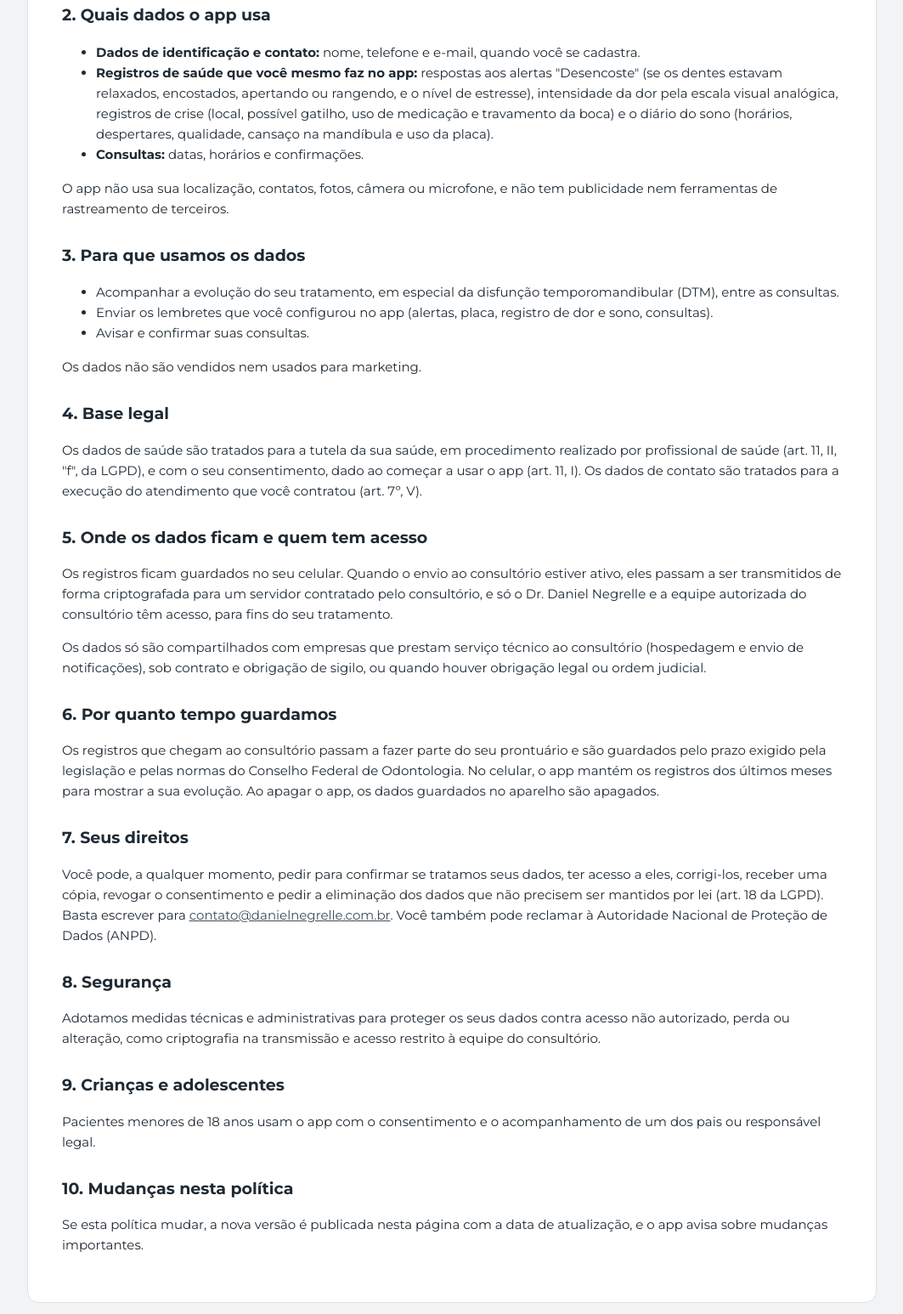
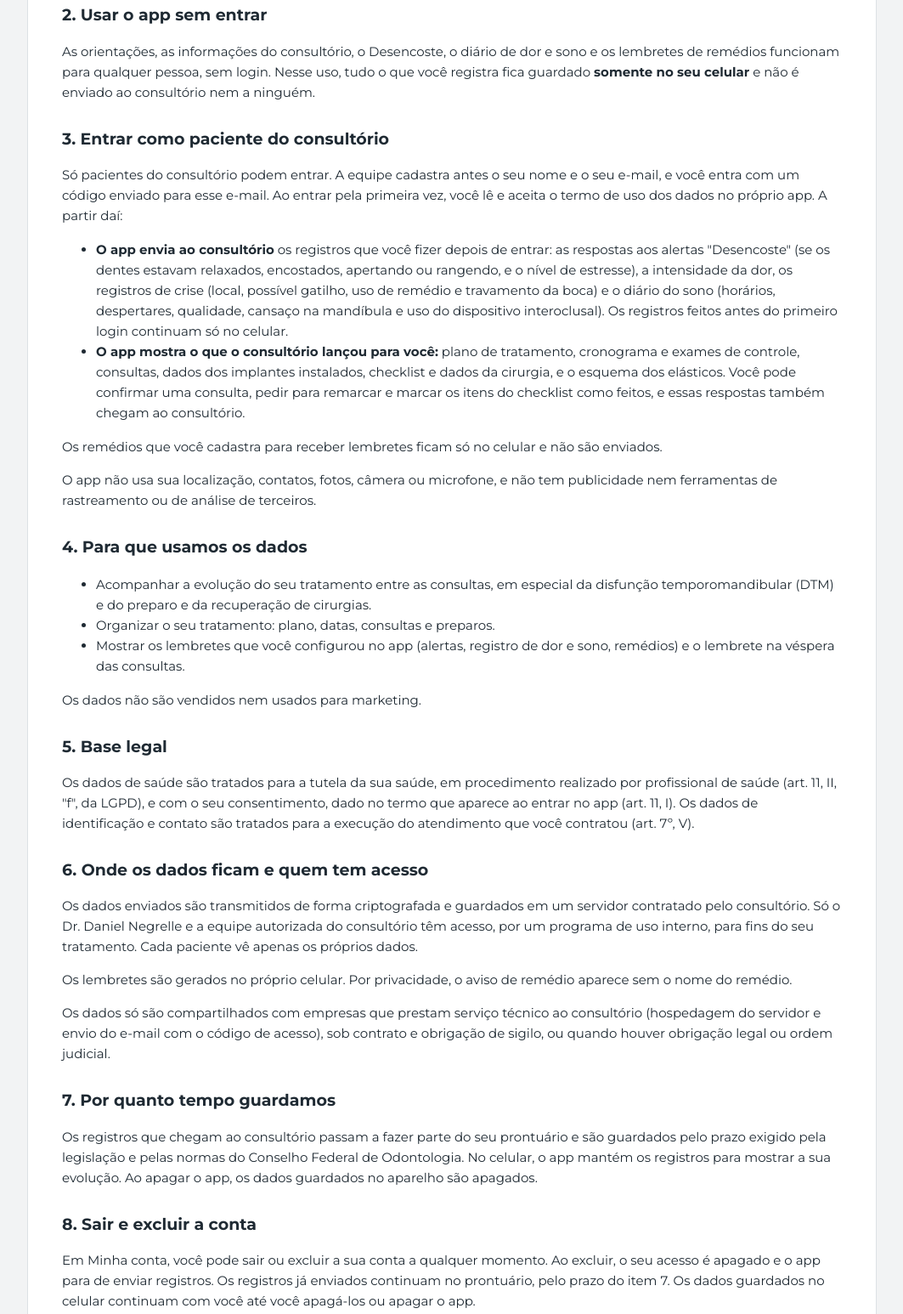
Before and after one commit to DanCWBtech/site-consultorio, a plain HTML site: page privacidade.html in a window 1280 px wide. Shown: the part 490-2036 px from the top of the page at 85% size, without its empty margins (108-1171 px from the left). Drawn offline with Linux system fonts and the light colour scheme.

Commit message:
Política de privacidade do app atualizada para o login e o envio ao consultório
Co-Authored-By: Claude Opus 5.5 <noreply@anthropic.com>
Claude-Session: https://claude.ai/code/session_01DCCygMSby84BQPEXwohsEJ

```diff
--- a/privacidade.html
+++ b/privacidade.html
@@ -39,50 +39,58 @@
 <main>
 <div class="wrap"><article class="doc">
     <h1>Política de Privacidade do App do Paciente</h1>
-    <p class="muted">Última atualização: 28 de outubro de 2026</p>
+    <p class="muted">Última atualização: 25 de novembro de 2026</p>
 
-    <p>Esta política explica como o aplicativo <strong>Dr. Daniel Negrelle</strong> ("app") trata os dados dos pacientes, de acordo com a Lei Geral de Proteção de Dados (Lei nº 13.709/2018, LGPD).</p>
+    <p>Esta política explica como o aplicativo <strong>Dr. Daniel Negrelle</strong> ("app") trata os dados dos seus usuários, de acordo com a Lei Geral de Proteção de Dados (Lei nº 13.709/2018, LGPD).</p>
 
     <h2>1. Quem é o responsável pelos seus dados</h2>
     <p>O controlador dos dados é o consultório do <strong>Dr. Daniel Negrelle</strong>, cirurgião-dentista, CRO-PR 16620, com endereço na Av. João Gualberto, 1946, Alto da Glória, Curitiba – PR.</p>
     <p>Para qualquer assunto sobre os seus dados, escreva para <a href="mailto:contato@danielnegrelle.com.br">contato@danielnegrelle.com.br</a>.</p>
 
-    <h2>2. Quais dados o app usa</h2>
+    <h2>2. Usar o app sem entrar</h2>
+    <p>As orientações, as informações do consultório, o Desencoste, o diário de dor e sono e os lembretes de remédios funcionam para qualquer pessoa, sem login. Nesse uso, tudo o que você registra fica guardado <strong>somente no seu celular</strong> e não é enviado ao consultório nem a ninguém.</p>
+
+    <h2>3. Entrar como paciente do consultório</h2>
+    <p>Só pacientes do consultório podem entrar. A equipe cadastra antes o seu nome e o seu e-mail, e você entra com um código enviado para esse e-mail. Ao entrar pela primeira vez, você lê e aceita o termo de uso dos dados no próprio app. A partir daí:</p>
     <ul>
-      <li><strong>Dados de identificação e contato:</strong> nome, telefone e e-mail, quando você se cadastra.</li>
-      <li><strong>Registros de saúde que você mesmo faz no app:</strong> respostas aos alertas "Desencoste" (se os dentes estavam relaxados, encostados, apertando ou rangendo, e o nível de estresse), intensidade da dor pela escala visual analógica, registros de crise (local, possível gatilho, uso de medicação e travamento da boca) e o diário do sono (horários, despertares, qualidade, cansaço na mandíbula e uso da placa).</li>
-      <li><strong>Consultas:</strong> datas, horários e confirmações.</li>
+      <li><strong>O app envia ao consultório</strong> os registros que você fizer depois de entrar: as respostas aos alertas "Desencoste" (se os dentes estavam relaxados, encostados, apertando ou rangendo, e o nível de estresse), a intensidade da dor, os registros de crise (local, possível gatilho, uso de remédio e travamento da boca) e o diário do sono (horários, despertares, qualidade, cansaço na mandíbula e uso do dispositivo interoclusal). Os registros feitos antes do primeiro login continuam só no celular.</li>
+      <li><strong>O app mostra o que o consultório lançou para você:</strong> plano de tratamento, cronograma e exames de controle, consultas, dados dos implantes instalados, checklist e dados da cirurgia, e o esquema dos elásticos. Você pode confirmar uma consulta, pedir para remarcar e marcar os itens do checklist como feitos, e essas respostas também chegam ao consultório.</li>
     </ul>
-    <p>O app não usa sua localização, contatos, fotos, câmera ou microfone, e não tem publicidade nem ferramentas de rastreamento de terceiros.</p>
+    <p>Os remédios que você cadastra para receber lembretes ficam só no celular e não são enviados.</p>
+    <p>O app não usa sua localização, contatos, fotos, câmera ou microfone, e não tem publicidade nem ferramentas de rastreamento ou de análise de terceiros.</p>
 
-    <h2>3. Para que usamos os dados</h2>
+    <h2>4. Para que usamos os dados</h2>
     <ul>
-      <li>Acompanhar a evolução do seu tratamento, em especial da disfunção temporomandibular (DTM), entre as consultas.</li>
-      <li>Enviar os lembretes que você configurou no app (alertas, placa, registro de dor e sono, consultas).</li>
-      <li>Avisar e confirmar suas consultas.</li>
+      <li>Acompanhar a evolução do seu tratamento entre as consultas, em especial da disfunção temporomandibular (DTM) e do preparo e da recuperação de cirurgias.</li>
+      <li>Organizar o seu tratamento: plano, datas, consultas e preparos.</li>
+      <li>Mostrar os lembretes que você configurou no app (alertas, registro de dor e sono, remédios) e o lembrete na véspera das consultas.</li>
     </ul>
     <p>Os dados não são vendidos nem usados para marketing.</p>
 
-    <h2>4. Base legal</h2>
-    <p>Os dados de saúde são tratados para a tutela da sua saúde, em procedimento realizado por profissional de saúde (art. 11, II, "f", da LGPD), e com o seu consentimento, dado ao começar a usar o app (art. 11, I). Os dados de contato são tratados para a execução do atendimento que você contratou (art. 7º, V).</p>
+    <h2>5. Base legal</h2>
+    <p>Os dados de saúde são tratados para a tutela da sua saúde, em procedimento realizado por profissional de saúde (art. 11, II, "f", da LGPD), e com o seu consentimento, dado no termo que aparece ao entrar no app (art. 11, I). Os dados de identificação e contato são tratados para a execução do atendimento que você contratou (art. 7º, V).</p>
 
-    <h2>5. Onde os dados ficam e quem tem acesso</h2>
-    <p>Os registros ficam guardados no seu celular. Quando o envio ao consultório estiver ativo, eles passam a ser transmitidos de forma criptografada para um servidor contratado pelo consultório, e só o Dr. Daniel Negrelle e a equipe autorizada do consultório têm acesso, para fins do seu tratamento.</p>
-    <p>Os dados só são compartilhados com empresas que prestam serviço técnico ao consultório (hospedagem e envio de notificações), sob contrato e obrigação de sigilo, ou quando houver obrigação legal ou ordem judicial.</p>
+    <h2>6. Onde os dados ficam e quem tem acesso</h2>
+    <p>Os dados enviados são transmitidos de forma criptografada e guardados em um servidor contratado pelo consultório. Só o Dr. Daniel Negrelle e a equipe autorizada do consultório têm acesso, por um programa de uso interno, para fins do seu tratamento. Cada paciente vê apenas os próprios dados.</p>
+    <p>Os lembretes são gerados no próprio celular. Por privacidade, o aviso de remédio aparece sem o nome do remédio.</p>
+    <p>Os dados só são compartilhados com empresas que prestam serviço técnico ao consultório (hospedagem do servidor e envio do e-mail com o código de acesso), sob contrato e obrigação de sigilo, ou quando houver obrigação legal ou ordem judicial.</p>
 
-    <h2>6. Por quanto tempo guardamos</h2>
-    <p>Os registros que chegam ao consultório passam a fazer parte do seu prontuário e são guardados pelo prazo exigido pela legislação e pelas normas do Conselho Federal de Odontologia. No celular, o app mantém os registros dos últimos meses para mostrar a sua evolução. Ao apagar o app, os dados guardados no aparelho são apagados.</p>
+    <h2>7. Por quanto tempo guardamos</h2>
+    <p>Os registros que chegam ao consultório passam a fazer parte do seu prontuário e são guardados pelo prazo exigido pela legislação e pelas normas do Conselho Federal de Odontologia. No celular, o app mantém os registros para mostrar a sua evolução. Ao apagar o app, os dados guardados no aparelho são apagados.</p>
 
-    <h2>7. Seus direitos</h2>
+    <h2>8. Sair e excluir a conta</h2>
+    <p>Em Minha conta, você pode sair ou excluir a sua conta a qualquer momento. Ao excluir, o seu acesso é apagado e o app para de enviar registros. Os registros já enviados continuam no prontuário, pelo prazo do item 7. Os dados guardados no celular continuam com você até você apagá-los ou apagar o app.</p>
+
+    <h2>9. Seus direitos</h2>
     <p>Você pode, a qualquer momento, pedir para confirmar se tratamos seus dados, ter acesso a eles, corrigi-los, receber uma cópia, revogar o consentimento e pedir a eliminação dos dados que não precisem ser mantidos por lei (art. 18 da LGPD). Basta escrever para <a href="mailto:contato@danielnegrelle.com.br">contato@danielnegrelle.com.br</a>. Você também pode reclamar à Autoridade Nacional de Proteção de Dados (ANPD).</p>
 
-    <h2>8. Segurança</h2>
-    <p>Adotamos medidas técnicas e administrativas para proteger os seus dados contra acesso não autorizado, perda ou alteração, como criptografia na transmissão e acesso restrito à equipe do consultório.</p>
+    <h2>10. Segurança</h2>
+    <p>Adotamos medidas técnicas e administrativas para proteger os seus dados contra acesso não autorizado, perda ou alteração, como criptografia na transmissão, acesso por convite, regras que impedem um paciente de ver os dados de outro e acesso restrito à equipe do consultório.</p>
 
-    <h2>9. Crianças e adolescentes</h2>
+    <h2>11. Crianças e adolescentes</h2>
     <p>Pacientes menores de 18 anos usam o app com o consentimento e o acompanhamento de um dos pais ou responsável legal.</p>
 
-    <h2>10. Mudanças nesta política</h2>
+    <h2>12. Mudanças nesta política</h2>
     <p>Se esta política mudar, a nova versão é publicada nesta página com a data de atualização, e o app avisa sobre mudanças importantes.</p>
   </article>
 </div>
```
Also changed, not shown: gerador/privacidade-texto.html (+31 -23 lines).
